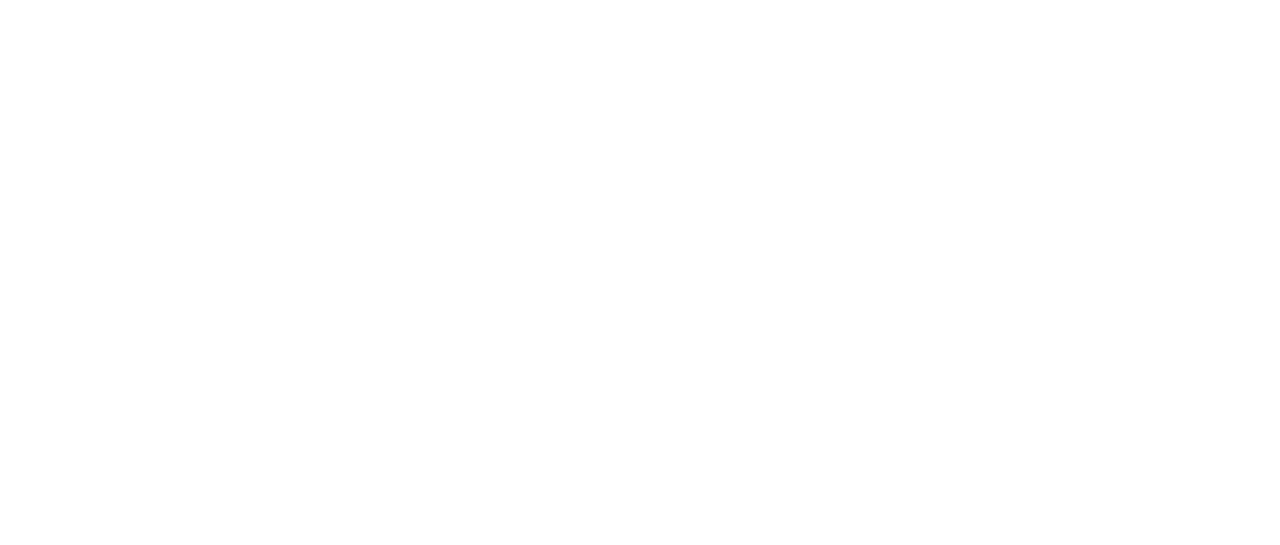
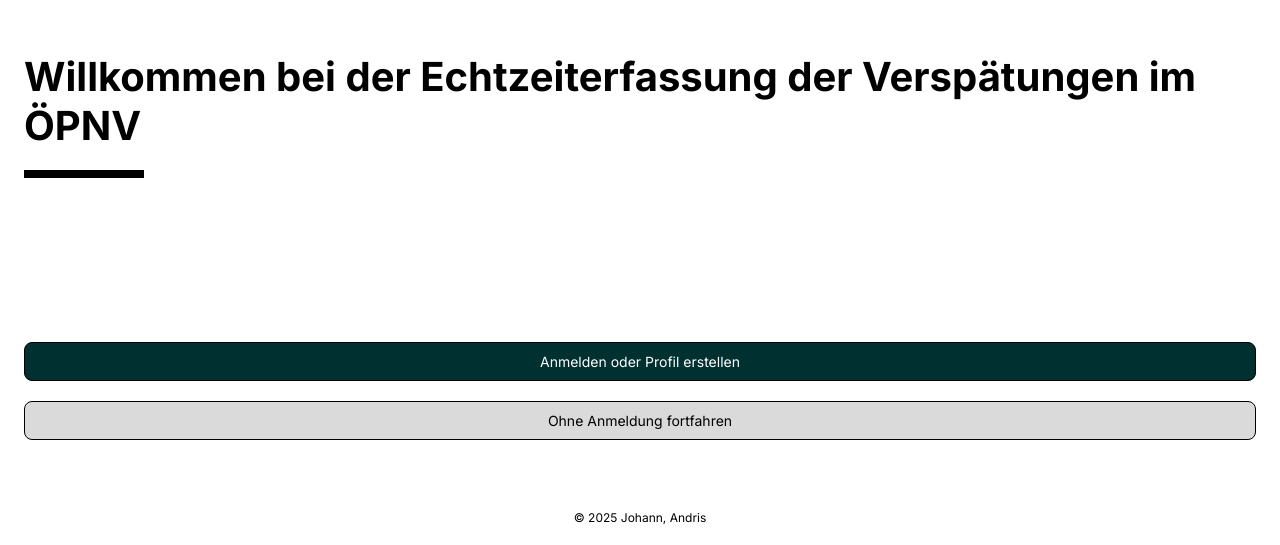
Before and after one commit to AndrisJefimovs/enterprise-application, an Angular app in the folder public-transport-tracker-ng/: page /welcome in a window 1280 px wide. Before the commit this address led to /. Shown: the part 255-800 px from the top of the page. Built offline with nearby package versions, Linux system fonts and the light colour scheme.

Commit message:
Add welome page and start styling

```diff
--- a/public-transport-tracker-ng/src/app/app.routes.ts
+++ b/public-transport-tracker-ng/src/app/app.routes.ts
@@ -23,5 +23,10 @@ export const routes: Routes = [
         canActivate: [AuthGuard],
         loadComponent: () => import('./user/user.component')
             .then(c => c.UserComponent)
+    },
+    {
+        path: 'welcome',
+        loadComponent: () => import('./welcome/welcome.component')
+            .then(c => c.LoginComponent)
     }
 ];
--- a/public-transport-tracker-ng/src/app/auth/auth.interceptor.ts
+++ b/public-transport-tracker-ng/src/app/auth/auth.interceptor.ts
@@ -14,7 +14,7 @@ export const authInterceptor: HttpInterceptorFn = (req, next) => {
   const authService = inject(AuthService);
   const router = inject(Router);
 
-  if (req.url.includes('/auth/')) {
+  if (req.url.endsWith('/auth/register') || req.url.endsWith('/auth/login') || req.url.endsWith('/auth/refresh') || req.url.endsWith('/')) {
     return next(req);
   }
 
--- a/public-transport-tracker-ng/src/app/user/model/user.ts
+++ b/public-transport-tracker-ng/src/app/user/model/user.ts
@@ -1,7 +1,7 @@
 export interface IUser {
     id: number,
     username?: string,
-    email?: string | null,
+    email: string | null,
     password?: string | null,
     roleIds?: number[],
     createdAt?: string | null,
--- /dev/null
+++ b/public-transport-tracker-ng/src/app/welcome/welcome.component.css
@@ -0,0 +1,15 @@
+.h1-wrapper {
+    flex: 1;
+    margin-top: 20vh;
+}
+
+.placeholder {
+    flex: 1;
+}
+
+.buttons-wrapper {
+    display: flex;
+    flex-direction: column;
+    margin-bottom: 5vh;
+    margin-top: auto;
+}
--- /dev/null
+++ b/public-transport-tracker-ng/src/app/welcome/welcome.component.html
@@ -0,0 +1,7 @@
+<div class="h1-wrapper">
+    <h1>Willkommen bei der Echtzeiterfassung der Verspätungen im ÖPNV<hr></h1>
+</div>
+<div class="buttons-wrapper">
+    <button routerLink="/login" class="dark-button">Anmelden oder Profil erstellen</button>
+    <button routerLink="/">Ohne Anmeldung fortfahren</button>
+</div>
--- a/public-transport-tracker-ng/src/index.html
+++ b/public-transport-tracker-ng/src/index.html
@@ -3,11 +3,19 @@
     <head>
         <meta charset="utf-8">
         <title>PublicTransportTrackerNg</title>
+
         <base href="/">
         <meta name="viewport" content="width=device-width, initial-scale=1">
         <link rel="icon" type="image/x-icon" href="favicon.ico">
+
+        <link rel="preconnect" href="https://fonts.googleapis.com">
+        <link rel="preconnect" href="https://fonts.gstatic.com" crossorigin>
+        <link href="https://fonts.googleapis.com/css2?family=Inter:ital,opsz,wght@0,14..32,100..900;1,14..32,100..900&display=swap" rel="stylesheet">
     </head>
     <body>
         <app-root></app-root>
+        <div id="footer-wrapper">
+            &copy; 2025 Johann, Andris
+        </div>
     </body>
 </html>
--- a/public-transport-tracker-ng/src/styles.css
+++ b/public-transport-tracker-ng/src/styles.css
@@ -1 +1,106 @@
 /* You can add global styles to this file, and also import other style files */
+* {
+    font-family: "Inter", sans-serif;
+    font-optical-sizing: auto;
+    font-size: 14px;
+    box-sizing: border-box;
+}
+
+body {
+    margin: 0px;
+    padding: 0px;
+    min-height: 100vh;
+    display: flex;
+    flex-direction: column;
+}
+
+h1 {
+    display: table-cell;
+    vertical-align: middle;
+    font-size: clamp(24px, 4vw, 40px);
+    text-align: left;
+    padding-left: 24px;
+    padding-right: 24px;
+}
+
+h1 > hr {
+    border: none;
+    height: 8px;
+    width:  clamp(50px, 10vw, 120px);
+    margin-left: 0px;
+    margin-right: auto;
+    margin-top: 20px;
+    background-color: #000000;
+}
+
+h2 {
+    font-size: 22px;
+    margin-top: 24px;
+    margin-left: 24px;
+}
+
+button {
+    border: 1px solid black;
+    border-radius: 8px;
+    padding: 10px;
+    margin-left: 24px;
+    margin-right: 24px;
+    margin-top: 10px;
+    margin-bottom: 10px;
+    background-color: #dadada;
+}
+
+button:hover {
+    background-color: #c8c8c8;
+}
+
+.dark-button {
+    background-color: #003030;
+    color: white;
+}
+
+.dark-button:hover {
+    background-color: #000000;
+    color: white;
+}
+
+.h1-wrapper {
+    display: grid;
+    align-items: center;
+}
+
+#footer-wrapper {
+    margin-top: auto;
+    padding: 20px;
+    text-align: center;
+    font-size: 12px;
+}
+
+/* mark invalid inputs red */
+input.ng-invalid.ng-touched {
+    border-color: #b80000;
+}
+
+app-root {
+    flex: 1;
+    display: flex;
+    flex-direction: column;
+}
+
+app-welcome {
+    flex: 1;
+    display: flex;
+    flex-direction: column;
+}
+
+app-login {
+    flex: 1;
+    display: flex;
+    flex-direction: column;
+}
+
+app-register {
+    flex: 1;
+    display: flex;
+    flex-direction: column;
+}
```
Also changed, not shown: public-transport-tracker-ng/src/app/welcome/welcome.component.ts (added, +13 -0 lines). Lines whose indentation alone changed are shown as unchanged.
